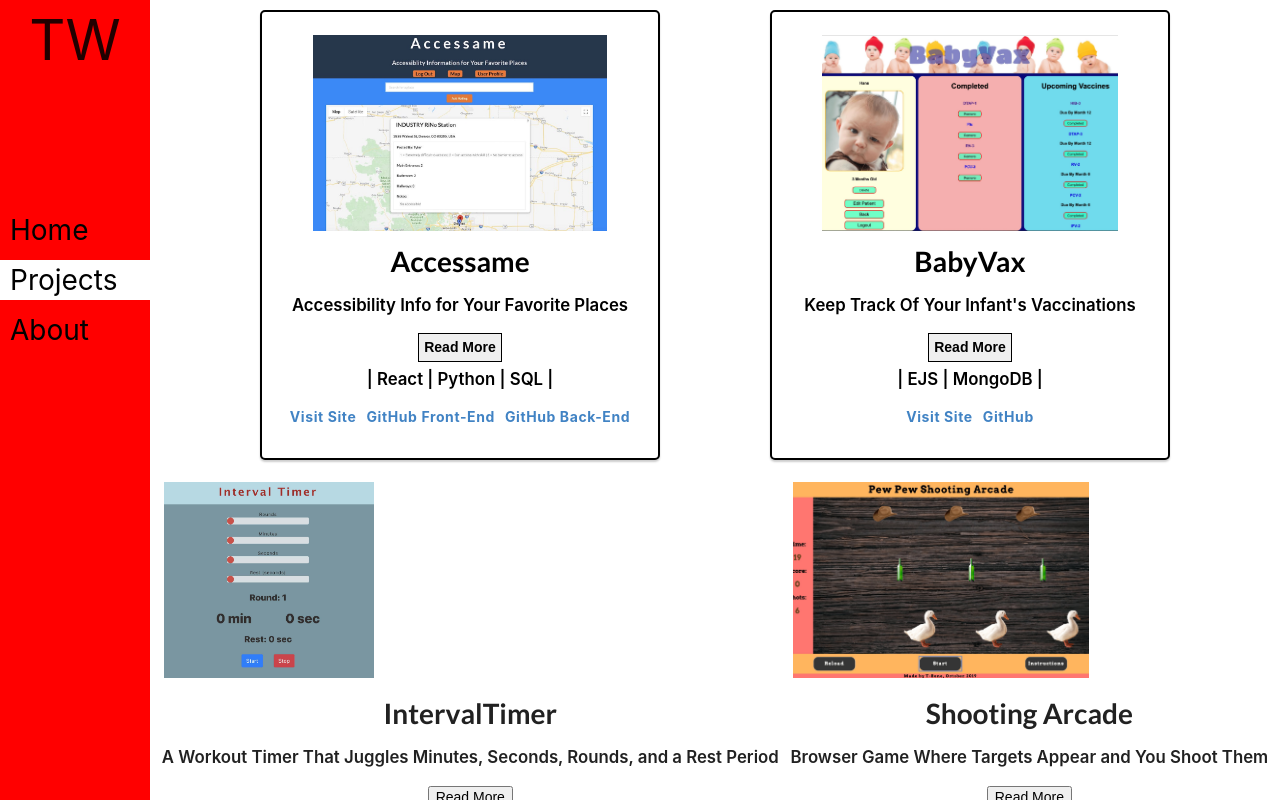
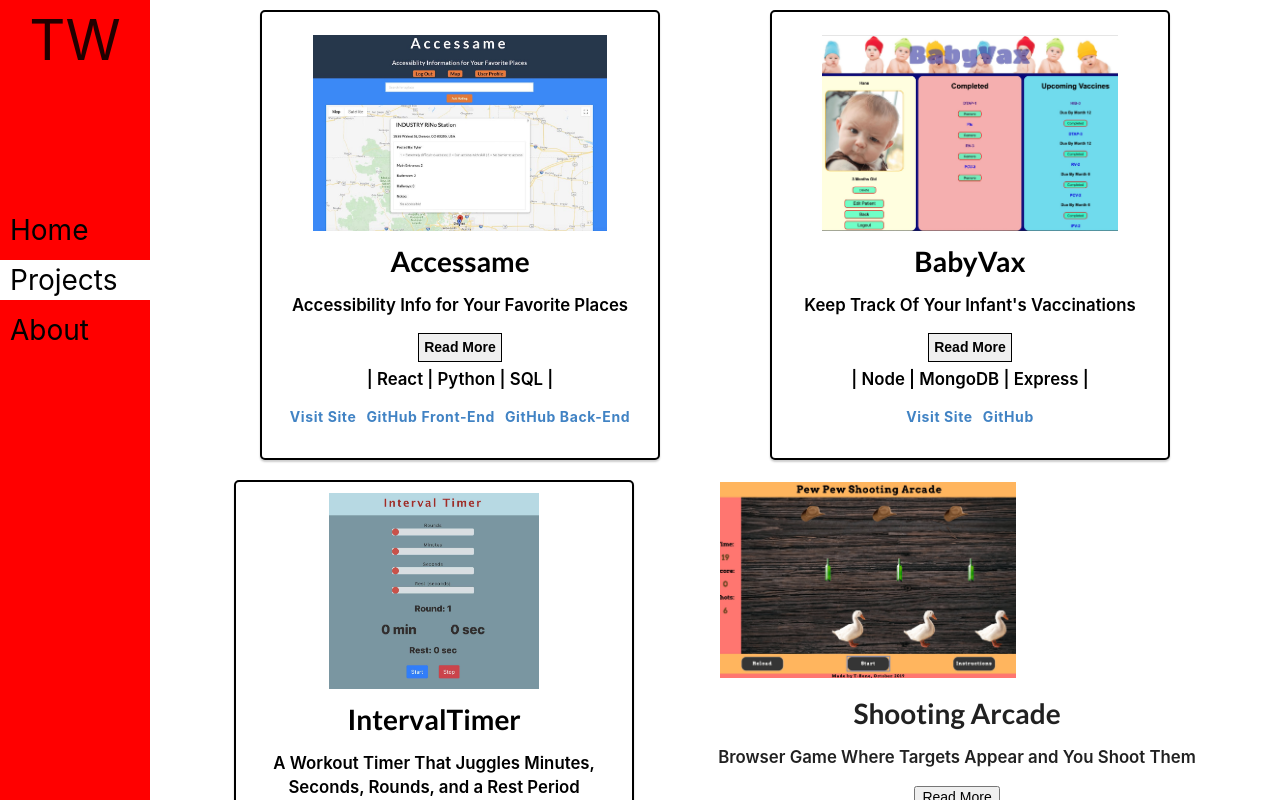
Before and after one commit to tbone9/portfolio, a React (Create React App) app: page /Projects in a window 1280 px wide. Built offline with nearby package versions, Linux system fonts and the light colour scheme.

Commit message:
fixed interval timer card

```diff
--- a/src/Projects/Accessame/index.js
+++ b/src/Projects/Accessame/index.js
@@ -11,17 +11,17 @@ class Accessame extends Component {
     }
 
     flipCard = () => {
-        document.querySelector('.card-inner').style.transform = "rotateY(180deg)";
+        document.querySelector('#accessameInner').style.transform = "rotateY(180deg)";
     }
 
     flipBack = () => {
-        document.querySelector('.card-inner').style.transform = "rotateY(-0deg)";
+        document.querySelector('#accessameInner').style.transform = "rotateY(-0deg)";
     }
 
     render() {
         return (
             <div className='flip-card'>
-                <div className='card-inner'>
+                <div id='accessameInner' className='card-inner'>
                     <div className='card-front'>
                         <img src={pic} alt='screenshot of app' />
                         <div className='infoContainer'>
@@ -43,7 +43,6 @@ class Accessame extends Component {
                             <p>An app to crowdsource accessiblity information for any place in the world. It uses Google places and maps API to access the coordinates of any place and plot that place on a map, with React rendering the front-end. The Python/PostgreSQL backend stores place user info, place data, and place ratings. </p>
                             <button className='flipButton' onClick={this.flipBack}>Back</button>
                         </div>
-
                     </div>
 
                 </div>
--- a/src/Projects/BabyVax/index.js
+++ b/src/Projects/BabyVax/index.js
@@ -29,7 +29,7 @@ class BabyVax extends Component {
                             <h2 className='title'>BabyVax</h2>
                             <p className='tagline'>Keep Track Of Your Infant's Vaccinations</p>
                             <button className='flipButton' onClick={this.flipCard}>Read More</button>
-                            <p className='techUsed'>| EJS | MongoDB |</p>
+                            <p className='techUsed'>| Node | MongoDB | Express |</p>
                             <div className='linksContainer'>
                                 <a href='https://medcheck1.herokuapp.com/' target='_blank' rel="noopener noreferrer">Visit Site</a>
                                 <a href='https://github.com/tbone9/MedCheck' target='_blank' rel="noopener noreferrer">GitHub</a>
--- a/src/Projects/IntervalTimer/index.js
+++ b/src/Projects/IntervalTimer/index.js
@@ -10,35 +10,41 @@ class IntervalTimer extends Component {
         }
     }
 
-    openModal = () => {
-        console.log('open modal')
-        this.setState({
-            showModal: true
-        })
+    flipCard = () => {
+        document.querySelector('#intervalInner').style.transform = "rotateY(180deg)";
     }
 
-    closeModal = () => {
-        console.log('close modal')
-        this.setState({
-            showModal: false
-        })
+    flipBack = () => {
+        document.querySelector('#intervalInner').style.transform = "rotateY(-0deg)";
     }
 
     render() {
         return (
-            <div className='card'>
+            <div className='flip-card'>
+                <div id='intervalInner' className='card-inner'>
+                    <div className='card-front'>
                         <img src={pic} alt='screenshot of app' />
                         <div className='infoContainer'>
                             <h2 className='title'>IntervalTimer</h2>
                             <p className='tagline'>A Workout Timer That Juggles Minutes, Seconds, Rounds, and a Rest Period</p>
-                    <button onClick={this.openModal}>Read More</button>
+                            <button className='flipButton' onClick={this.flipCard}>Read More</button>
                             <p className='techUsed'>| React |</p>
                             <div className='linksContainer'>
                                 <a href='https://interval-timer-f8616.firebaseapp.com/' target='_blank' rel="noopener noreferrer">Visit Site</a>
                                 <a href='https://github.com/tbone9/interval-timer' target='_blank' rel="noopener noreferrer">GitHub</a>
                             </div>
                         </div>
+                    </div>
 
+                    <div className='card-back'>
+                        <div className='back-content'>
+                            <h2>Interval Timer</h2>
+                            <p>An app to use during a workout that keeps track of rounds, minutes, seconds, and a rest period. While the front end is relatively simple, the logic to manage the intervals is fairly complex. Rounds, minutes, and seconds are managaged in one interval, while a rest period is a separate interval that is called depending on certain conditions. </p>
+                            <button className='flipButton' onClick={this.flipBack}>Back</button>
+                        </div>
+                    </div>
+
+                </div>
             </div>
         )
     }
```
Lines whose indentation alone changed are shown as unchanged.
